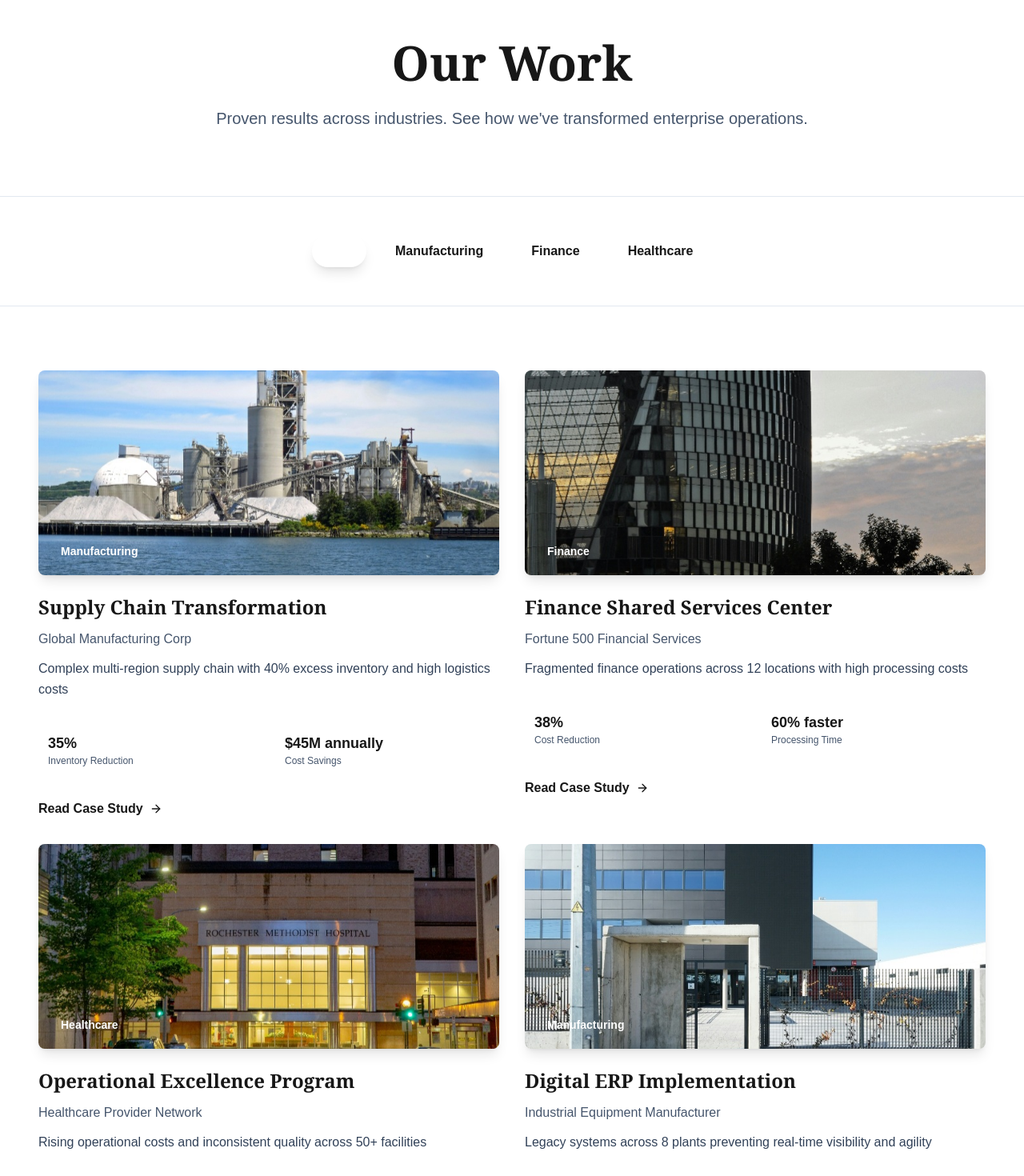
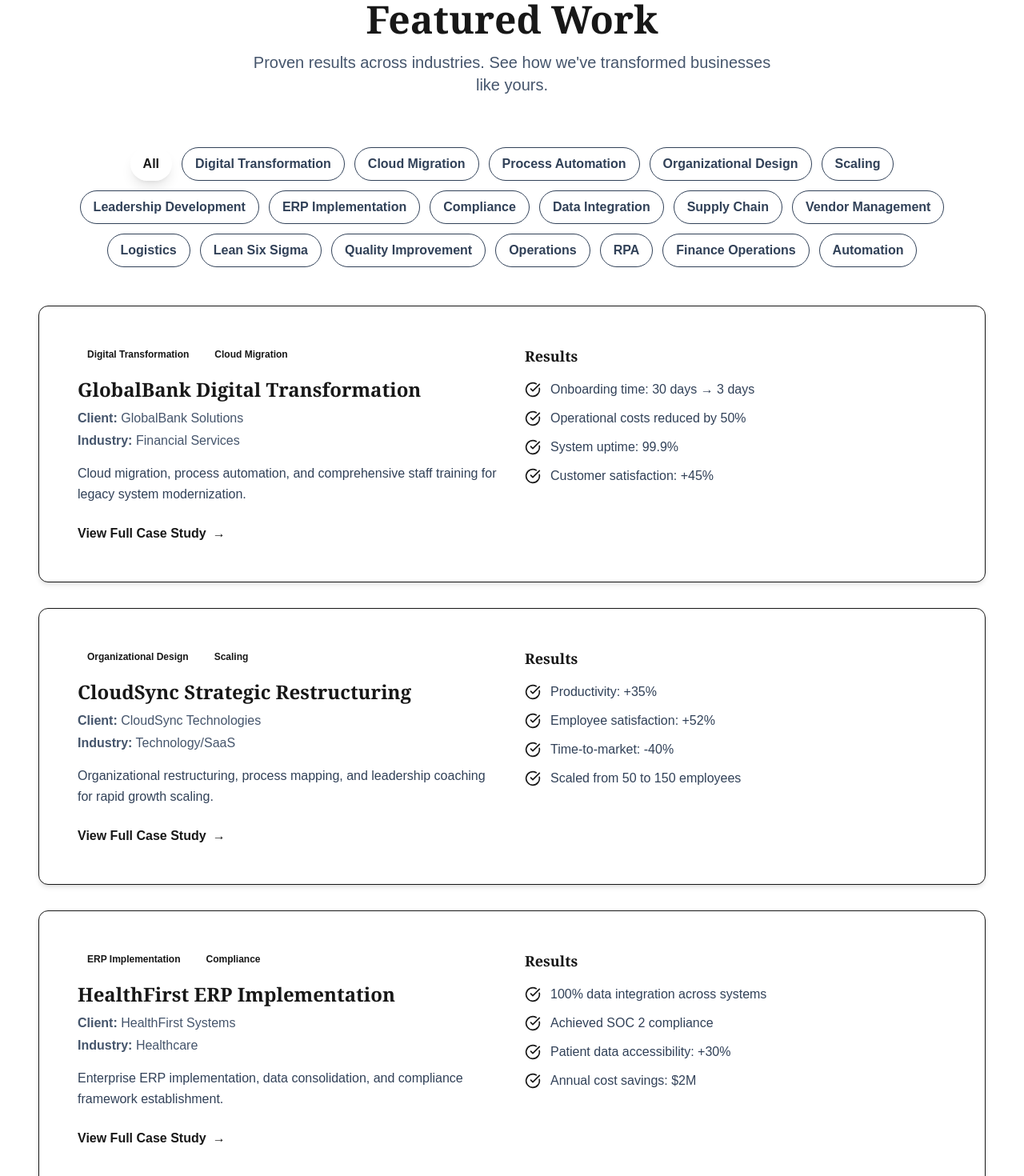
Before and after one commit to primyst/nexus, a Next.js app in the folder my-app/: page /work in a window 1280 px wide. Shown: the part 80-1550 px from the top of the page at 80% size. Built offline with nearby package versions, Linux system fonts and the light colour scheme.

Commit message:
Update page.tsx

```diff
--- a/my-app/app/work/page.tsx
+++ b/my-app/app/work/page.tsx
@@ -1,204 +1,283 @@
 'use client';
 import { useState } from 'react';
+import { CheckCircle, Filter } from 'lucide-react';
 import Link from 'next/link';
-import Image from 'next/image';
-import { ArrowRight, TrendingUp } from 'lucide-react';
 
-interface CaseStudy {
-  id: number;
+interface WorkItem {
   title: string;
   client: string;
   industry: string;
-  image: string;
-  challenge: string;
-  solution: string;
-  results: {
-    metric: string;
-    value: string;
-  }[];
-  slug: string;
+  description: string;
+  results: string[];
+  tags: string[];
 }
 
-const caseStudies: CaseStudy[] = [
+const workItems: WorkItem[] = [
   {
-    id: 1,
-    title: 'Supply Chain Transformation',
-    client: 'Global Manufacturing Corp',
-    industry: 'Manufacturing',
-    image: '/case-study-1-hero.jpg',
-    challenge: 'Complex multi-region supply chain with 40% excess inventory and high logistics costs',
-    solution: 'Implemented demand-driven planning, vendor consolidation, and network optimization',
+    title: 'GlobalBank Digital Transformation',
+    client: 'GlobalBank Solutions',
+    industry: 'Financial Services',
+    description:
+      'Cloud migration, process automation, and comprehensive staff training for legacy system modernization.',
     results: [
-      { metric: 'Inventory Reduction', value: '35%' },
-      { metric: 'Cost Savings', value: '$45M annually' },
-      { metric: 'On-time Delivery', value: '98%' },
-      { metric: 'Implementation Time', value: '8 months' },
+      'Onboarding time: 30 days → 3 days',
+      'Operational costs reduced by 50%',
+      'System uptime: 99.9%',
+      'Customer satisfaction: +45%',
     ],
-    slug: 'global-manufacturing-supply-chain',
+    tags: ['Digital Transformation', 'Cloud Migration', 'Process Automation'],
   },
   {
-    id: 2,
-    title: 'Finance Shared Services Center',
-    client: 'Fortune 500 Financial Services',
-    industry: 'Finance',
-    image: '/case-study-2-hero.jpg',
-    challenge: 'Fragmented finance operations across 12 locations with high processing costs',
-    solution: 'Established shared services center with RPA and process automation',
+    title: 'CloudSync Strategic Restructuring',
+    client: 'CloudSync Technologies',
+    industry: 'Technology/SaaS',
+    description:
+      'Organizational restructuring, process mapping, and leadership coaching for rapid growth scaling.',
     results: [
-      { metric: 'Cost Reduction', value: '38%' },
-      { metric: 'Processing Time', value: '60% faster' },
-      { metric: 'FTE Optimization', value: '200 roles' },
-      { metric: 'Error Rate', value: '99.2% accuracy' },
+      'Productivity: +35%',
+      'Employee satisfaction: +52%',
+      'Time-to-market: -40%',
+      'Scaled from 50 to 150 employees',
     ],
-    slug: 'fortune-500-finance-transformation',
+    tags: ['Organizational Design', 'Scaling', 'Leadership Development'],
   },
   {
-    id: 3,
-    title: 'Operational Excellence Program',
-    client: 'Healthcare Provider Network',
+    title: 'HealthFirst ERP Implementation',
+    client: 'HealthFirst Systems',
     industry: 'Healthcare',
-    image: '/case-study-3-hero.jpg',
-    challenge: 'Rising operational costs and inconsistent quality across 50+ facilities',
-    solution: 'Lean Six Sigma program with standardized processes and continuous improvement',
+    description:
+      'Enterprise ERP implementation, data consolidation, and compliance framework establishment.',
     results: [
-      { metric: 'Operating Cost', value: '22% reduction' },
-      { metric: 'Patient Satisfaction', value: '+28%' },
-      { metric: 'Staff Efficiency', value: '+35%' },
-      { metric: 'Quality Metrics', value: 'Top quartile' },
+      '100% data integration across systems',
+      'Achieved SOC 2 compliance',
+      'Patient data accessibility: +30%',
+      'Annual cost savings: $2M',
     ],
-    slug: 'healthcare-operational-excellence',
+    tags: ['ERP Implementation', 'Compliance', 'Data Integration'],
   },
   {
-    id: 4,
-    title: 'Digital ERP Implementation',
-    client: 'Industrial Equipment Manufacturer',
+    title: 'RetailMax Supply Chain Optimization',
+    client: 'RetailMax Inc',
+    industry: 'Retail',
+    description:
+      'End-to-end supply chain redesign, vendor consolidation, and logistics network optimization.',
+    results: [
+      'Inventory costs: -28%',
+      'Delivery time: -35%',
+      'Vendor base: 150 → 45 partners',
+      'Supply chain efficiency: +42%',
+    ],
+    tags: ['Supply Chain', 'Vendor Management', 'Logistics'],
+  },
+  {
+    title: 'ManufacturePro Lean Implementation',
+    client: 'ManufacturePro Global',
     industry: 'Manufacturing',
-    image: '/case-study-4-hero.jpg',
-    challenge: 'Legacy systems across 8 plants preventing real-time visibility and agility',
-    solution: 'Cloud-based ERP deployment with change management and training',
+    description:
+      'Lean Six Sigma implementation, process optimization, and quality improvement programs.',
     results: [
-      { metric: 'System Integration', value: '100%' },
-      { metric: 'Data Accuracy', value: '99.8%' },
-      { metric: 'Reporting Speed', value: '80% faster' },
-      { metric: 'ROI Timeline', value: '14 months' },
+      'Production efficiency: +38%',
+      'Defect rate: -65%',
+      'Lead time: -45%',
+      'Employee engagement: +48%',
     ],
-    slug: 'industrial-erp-transformation',
+    tags: ['Lean Six Sigma', 'Quality Improvement', 'Operations'],
+  },
+  {
+    title: 'FinanceFlow RPA Automation',
+    client: 'FinanceFlow Corp',
+    industry: 'Financial Services',
+    description:
+      'Robotic process automation for finance operations, reducing manual workload and improving accuracy.',
+    results: [
+      'Manual tasks automated: 85%',
+      'Processing time: -60%',
+      'Error rate: -92%',
+      'Cost savings: $1.5M annually',
+    ],
+    tags: ['RPA', 'Finance Operations', 'Automation'],
   },
 ];
 
-export default function WorkPage() {
-  const [selectedIndustry, setSelectedIndustry] = useState<string>('All');
+export default function Work() {
+  const [selectedFilter, setSelectedFilter] = useState<string>('All');
+  const [expandedWork, setExpandedWork] = useState<string | null>(null);
 
-  const industries = ['All', ...new Set(caseStudies.map((cs) => cs.industry))];
-  const filtered =
-    selectedIndustry === 'All'
-      ? caseStudies
-      : caseStudies.filter((cs) => cs.industry === selectedIndustry);
+  // Get unique tags
+  const allTags = ['All', ...new Set(workItems.flatMap(item => item.tags))];
+
+  // Filter work items
+  const filteredWork = selectedFilter === 'All'
+    ? workItems
+    : workItems.filter(item => item.tags.includes(selectedFilter));
 
   return (
-    <main className="bg-white">
-      {/* Hero */}
-      <section className="pt-32 pb-20 px-6 md:px-12 bg-brand-light border-b border-slate-200">
+    <section className="py-20 px-6 md:px-12 bg-cream">
       <div className="max-w-7xl mx-auto">
-          <div className="text-center">
-            <h1 className="text-5xl md:text-6xl font-bold text-brand-dark mb-6 font-serif">
-              Our Work
-            </h1>
-            <p className="text-xl text-slate-600 max-w-3xl mx-auto leading-relaxed">
-              Proven results across industries. See how we've transformed enterprise operations.
+        {/* Header */}
+        <div className="text-center mb-16 animate-fade-in-up">
+          <h2 className="text-4xl md:text-5xl font-bold text-navy mb-4 font-serif animate-slide-down">
+            Featured Work
+          </h2>
+          <p className="text-xl text-slate-600 max-w-2xl mx-auto animate-fade-in" style={{ animationDelay: '0.1s' }}>
+            Proven results across industries. See how we've transformed businesses like yours.
           </p>
+        </div>
+
+        {/* Filter Tags */}
+        <div className="flex flex-wrap gap-3 mb-12 justify-center animate-fade-in-up" style={{ animationDelay: '0.15s' }}>
+          {allTags.map((tag, idx) => (
+            <button
+              key={tag}
+              onClick={() => setSelectedFilter(tag)}
+              className={`px-4 py-2 rounded-full font-semibold transition-all duration-300 transform hover:scale-105 animate-fade-in-up ${
+                selectedFilter === tag
+                  ? 'bg-gold text-navy shadow-lg'
+                  : 'bg-white text-slate-700 border border-gold/20 hover:border-gold/60 hover:shadow-md'
+              }`}
+              style={{ animationDelay: `${0.15 + idx * 0.05}s` }}
+            >
+              {tag}
+            </button>
+          ))}
+        </div>
+
+        {/* Work Items */}
+        <div className="space-y-8">
+          {filteredWork.map((item, idx) => (
+            <WorkItemCard
+              key={item.title}
+              item={item}
+              delay={idx * 0.1}
+              isExpanded={expandedWork === item.title}
+              onToggle={() => setExpandedWork(expandedWork === item.title ? null : item.title)}
+            />
+          ))}
+        </div>
+
+        {/* View All CTA */}
+        <div className="text-center mt-16 animate-fade-in-up" style={{ animationDelay: '0.5s' }}>
+          <Link href="/contact">
+            <button className="bg-gold text-navy px-8 py-3 rounded-full font-semibold hover:bg-opacity-90 transition-all duration-300 transform hover:scale-105 active:scale-95 shadow-lg hover:shadow-xl">
+              Start Your Transformation
+            </button>
+          </Link>
         </div>
       </div>
     </section>
+  );
+}
 
-      {/* Filter */}
-      <section className="py-12 px-6 md:px-12 bg-white border-b border-slate-200">
-        <div className="max-w-7xl mx-auto">
-          <div className="flex flex-wrap gap-3 justify-center">
-            {industries.map((industry) => (
-              <button
-                key={industry}
-                onClick={() => setSelectedIndustry(industry)}
-                className={`px-6 py-2 rounded-full font-semibold transition-all duration-300 ${
-                  selectedIndustry === industry
-                    ? 'bg-brand-accent text-white shadow-lg'
-                    : 'bg-brand-light text-brand-dark hover:bg-slate-200'
-                }`}
+function WorkItemCard({
+  item,
+  delay,
+  isExpanded,
+  onToggle,
+}: {
+  item: WorkItem;
+  delay: number;
+  isExpanded: boolean;
+  onToggle: () => void;
+}) {
+  return (
+    <div
+      className="bg-white rounded-xl p-8 md:p-12 shadow-md hover:shadow-lg transition-all duration-300 border border-gold/10 hover:border-gold/30 animate-fade-in-up transform hover:scale-102"
+      style={{ animationDelay: `${delay}s` }}
     >
-                {industry}
-              </button>
+      <div className="grid md:grid-cols-2 gap-8">
+        {/* Left - Info */}
+        <div>
+          {/* Tags */}
+          <div className="mb-4 flex flex-wrap gap-2">
+            {item.tags.slice(0, 2).map((tag) => (
+              <span key={tag} className="bg-gold/10 text-gold px-3 py-1 rounded-full text-xs font-semibold animate-fade-in-up">
+                {tag}
+              </span>
             ))}
           </div>
+
+          {/* Title */}
+          <h3 className="text-2xl font-bold text-navy mb-2 font-serif animate-slide-down">
+            {item.title}
+          </h3>
+
+          {/* Client Info */}
+          <div className="mb-4 space-y-1 animate-fade-in-up" style={{ animationDelay: `${delay + 0.05}s` }}>
+            <p className="text-slate-600">
+              <strong className="text-navy">Client:</strong> {item.client}
+            </p>
+            <p className="text-slate-600">
+              <strong className="text-navy">Industry:</strong> {item.industry}
+            </p>
           </div>
-      </section>
 
-      {/* Case Studies Grid */}
-      <section className="py-20 px-6 md:px-12 bg-white">
-        <div className="max-w-7xl mx-auto">
-          <div className="grid md:grid-cols-2 gap-8">
-            {filtered.map((study) => (
-              <Link key={study.id} href={`/work/${study.slug}`}>
-                <div className="group cursor-pointer h-full">
-                  <div className="relative h-64 rounded-lg overflow-hidden mb-6 shadow-lg">
-                    <Image
-                      src={study.image}
-                      alt={study.title}
-                      fill
-                      className="object-cover group-hover:scale-105 transition-transform duration-500"
-                      quality={85}
-                    />
-                    <div className="absolute inset-0 bg-gradient-to-t from-brand-dark/60 to-transparent" />
-                    <div className="absolute bottom-4 left-4">
-                      <span className="inline-block bg-brand-accent text-white px-3 py-1 rounded-full text-sm font-semibold">
-                        {study.industry}
+          {/* Description */}
+          <p className="text-slate-700 mb-6 leading-relaxed animate-fade-in-up" style={{ animationDelay: `${delay + 0.1}s` }}>
+            {item.description}
+          </p>
+
+          {/* Toggle Button */}
+          <button
+            onClick={onToggle}
+            className="text-gold font-semibold hover:text-navy transition-colors duration-300 flex items-center gap-2 group"
+          >
+            {isExpanded ? 'Hide Details' : 'View Full Case Study'}
+            <span className={`transition-transform duration-300 ${isExpanded ? 'rotate-180' : ''}`}>
+              →
             </span>
+          </button>
+        </div>
+
+        {/* Right - Results */}
+        <div className="animate-fade-in-right" style={{ animationDelay: `${delay + 0.1}s` }}>
+          <h4 className="text-lg font-bold text-navy mb-4 font-serif">Results</h4>
+          <ul className="space-y-3">
+            {item.results.map((result, idx) => (
+              <li
+                key={result}
+                className="flex items-start gap-3 animate-fade-in-up"
+                style={{ animationDelay: `${delay + 0.15 + idx * 0.05}s` }}
+              >
+                <CheckCircle size={20} className="text-gold mt-0.5 flex-shrink-0" />
+                <span className="text-slate-700">{result}</span>
+              </li>
+            ))}
+          </ul>
         </div>
       </div>
 
-                  <div className="space-y-3">
-                    <h3 className="text-2xl font-bold text-brand-dark font-serif group-hover:text-brand-accent transition-colors">
-                      {study.title}
-                    </h3>
-                    <p className="text-slate-600">{study.client}</p>
-                    <p className="text-slate-700 leading-relaxed">{study.challenge}</p>
+      {/* Expanded Content */}
+      {isExpanded && (
+        <div className="mt-8 pt-8 border-t border-gold/20 animate-fade-in-up">
+          <h4 className="text-lg font-bold text-navy mb-4 font-serif">Project Approach</h4>
+          <p className="text-slate-700 mb-6 leading-relaxed">
+            This engagement involved a comprehensive assessment of current operations, identification of optimization opportunities, and phased implementation with continuous stakeholder engagement. Our team worked closely with {item.client} to ensure smooth adoption and maximize value realization.
+          </p>
 
-                    {/* Quick Results */}
-                    <div className="grid grid-cols-2 gap-4 pt-4">
-                      {study.results.slice(0, 2).map((result, idx) => (
-                        <div key={idx} className="bg-brand-light rounded-lg p-3">
-                          <div className="text-brand-accent font-bold text-lg">{result.value}</div>
-                          <div className="text-xs text-slate-600">{result.metric}</div>
-                        </div>
+          <h4 className="text-lg font-bold text-navy mb-4 font-serif">Key Deliverables</h4>
+          <ul className="grid md:grid-cols-2 gap-4 mb-6">
+            {[
+              'Strategic roadmap and implementation plan',
+              'Process redesign and optimization',
+              'Technology implementation and integration',
+              'Team training and change management',
+              'Performance monitoring framework',
+              'Ongoing support and optimization',
+            ].map((deliverable) => (
+              <li key={deliverable} className="flex items-start gap-2 text-slate-700">
+                <span className="text-gold font-bold mt-1">✓</span>
+                {deliverable}
+              </li>
             ))}
-                    </div>
+          </ul>
 
-                    <div className="text-brand-accent font-semibold group-hover:translate-x-2 transition-transform duration-300 pt-4 flex items-center gap-2">
-                      Read Case Study <ArrowRight size={16} />
-                    </div>
-                  </div>
-                </div>
-              </Link>
-            ))}
-          </div>
-        </div>
-      </section>
-
-      {/* CTA */}
-      <section className="py-20 px-6 md:px-12 bg-brand-dark">
-        <div className="max-w-7xl mx-auto text-center">
-          <h2 className="text-4xl font-bold text-white mb-6 font-serif">
-            Ready to Transform Your Operations?
-          </h2>
-          <p className="text-xl text-slate-300 mb-8 max-w-2xl mx-auto">
-            Let's discuss how we can deliver measurable results for your enterprise
-          </p>
           <Link href="/contact">
-            <button className="bg-brand-accent text-white px-8 py-3 rounded-lg font-semibold hover:bg-brand-blue transition-all duration-300 shadow-lg hover:shadow-xl">
-              Schedule Consultation
+            <button className="text-gold font-semibold hover:text-navy transition-colors">
+              Learn How We Can Help You →
             </button>
           </Link>
         </div>
-      </section>
-    </main>
+      )}
+    </div>
   );
 }
```
Lines whose indentation alone changed are shown as unchanged.
